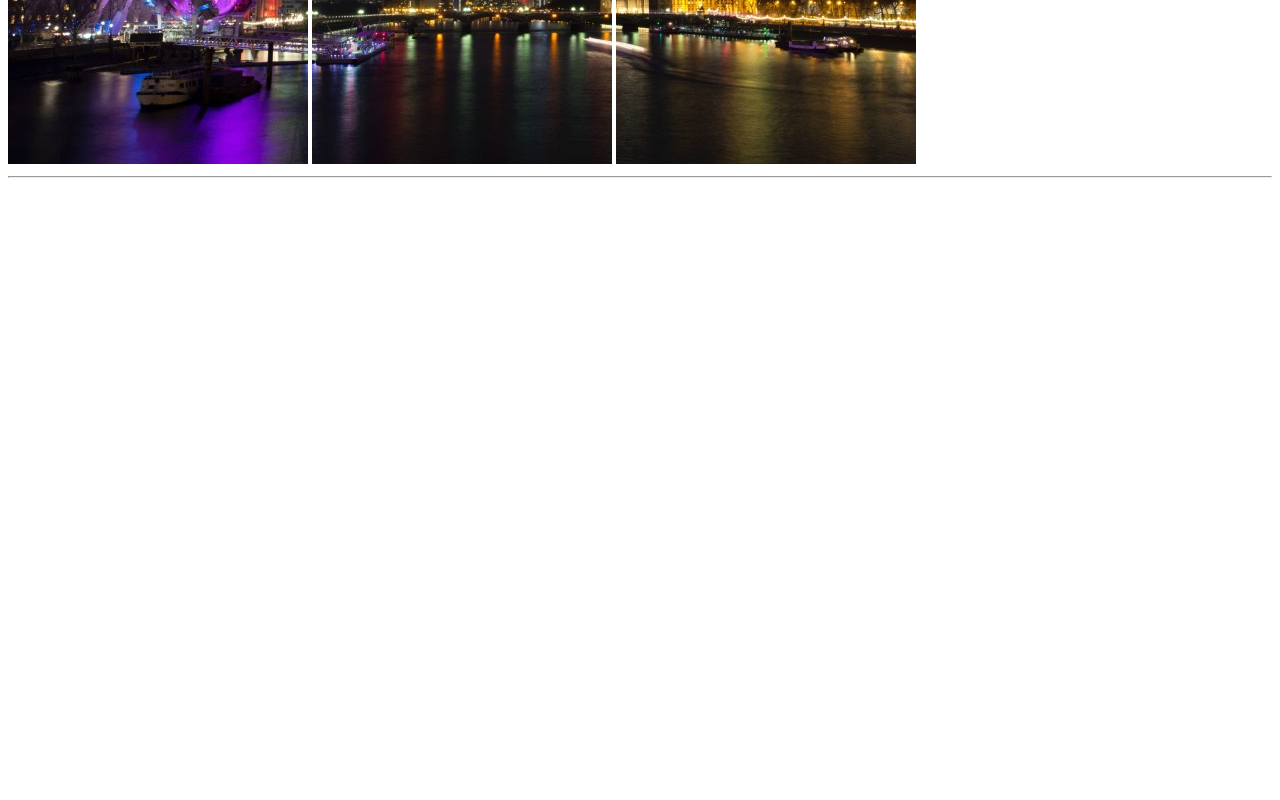
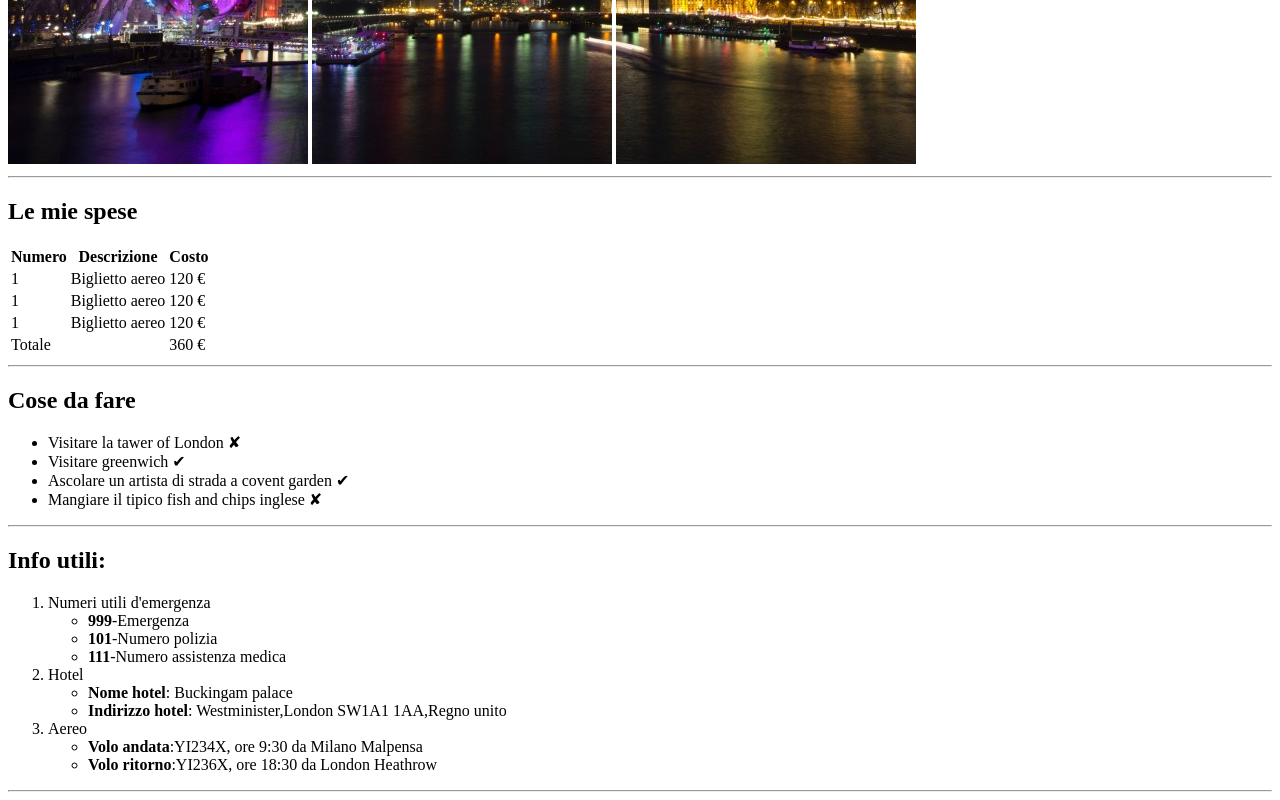
Before and after one commit to Massimiliano-Novello/html-london-trip, a plain HTML site: page index.html in a window 1280 px wide. Shown: the part 503-1303 px from the top of the page. Before the commit the page ends 800 px from the top, so only its background shows below. Drawn offline with Linux system fonts and the light colour scheme.

Commit message:
fine main

```diff
--- a/index.html
+++ b/index.html
@@ -19,6 +19,98 @@
     </header>
     <!-- fine header -->
 
+    <main>
+        <!-- inizio main -->
+        <section>
+            <h2>Le mie spese</h2>
+
+            <table>
+                <!-- intestazione tabella -->
+                <thead>
+                    <tr>
+                        <th>Numero</th>
+                        <th>Descrizione</th>
+                        <th>Costo</th>
+                    </tr>
+                <!-- fine intestazione tabella -->
+                </thead>
+                <!-- inizio corpo tabella -->
+                <tbody>
+                    <tr>
+                        <td>1</td>
+                        <td>Biglietto aereo</td>
+                        <td>120 &euro;</td>
+                    </tr>
+                    <tr>
+                        <td>1</td>
+                        <td>Biglietto aereo</td>
+                        <td>120 &euro;</td>
+                    </tr>
+                    <tr>
+                        <td>1</td>
+                        <td>Biglietto aereo</td>
+                        <td>120 &euro;</td>
+                    </tr>
+                </tbody>
+                <!-- fine corpo tabella -->
+
+                <!-- chiusura tabella -->
+                <tfoot>
+                    <tr>
+                        <td>Totale</td>
+                        <td></td>
+                        <td>360 &euro;</td>
+                    </tr>
+                </tfoot>
+                <!-- fine chiusra tabella -->
+            </table>
+            <hr>
+        </section>
+
+        <section>
+            <!-- lista ordinata -->
+            <h2>Cose da fare</h2>
+
+            <ul>
+                <li>Visitare la tawer of London &#10008</li>
+                <li>Visitare greenwich &#10004</li>
+                <li>Ascolare un artista di strada a covent garden &#10004</li>
+                <li>Mangiare il tipico fish and chips inglese &#10008</li>
+            </ul>
+            <hr>
+            <!-- /lista ordinata -->
+        </section>
+
+        <section>
+            <h2>Info utili:</h2>
+
+            <ol>
+                <li>Numeri utili d'emergenza
+                    <ul>
+                        <li><strong>999</strong>-Emergenza</li>
+                        <li><strong>101</strong>-Numero polizia</li>
+                        <li><strong>111</strong>-Numero assistenza medica</li>
+                    </ul>
+                </li>
+                <li>Hotel
+                    <ul>
+                        <li><strong>Nome hotel</strong>: Buckingam palace</li>
+                        <li><strong>Indirizzo hotel</strong>: Westminister,London SW1A1 1AA,Regno unito</li>
+                    </ul>
+                </li>
+                <li>Aereo
+                    <ul>
+                        <li><strong>Volo andata</strong>:YI234X, ore 9:30 da Milano Malpensa</li>
+                        <li><strong>Volo ritorno</strong>:YI236X, ore 18:30 da London Heathrow</li>
+                    </ul>
+                </li>
+            </ol>
+            <hr>
+        </section>
+        <!-- fine main -->
+
+    </main>
+
 
 
 
```
